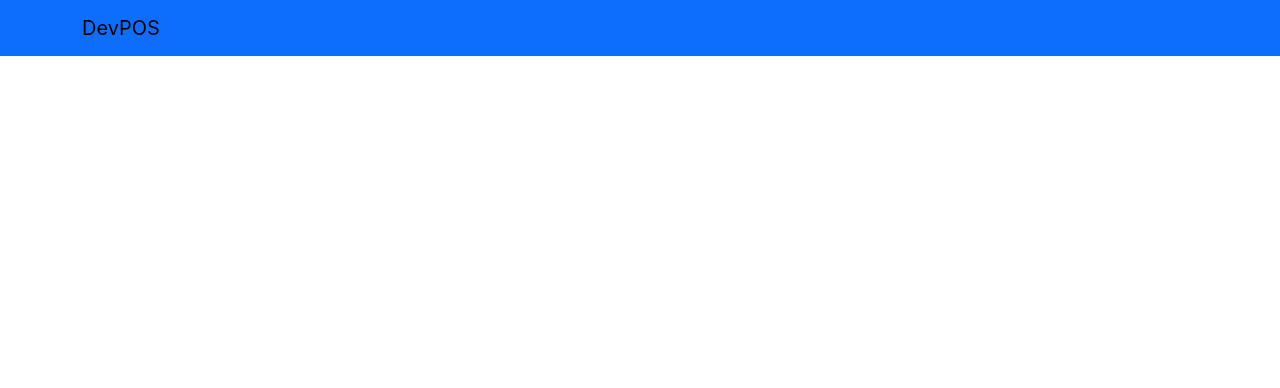
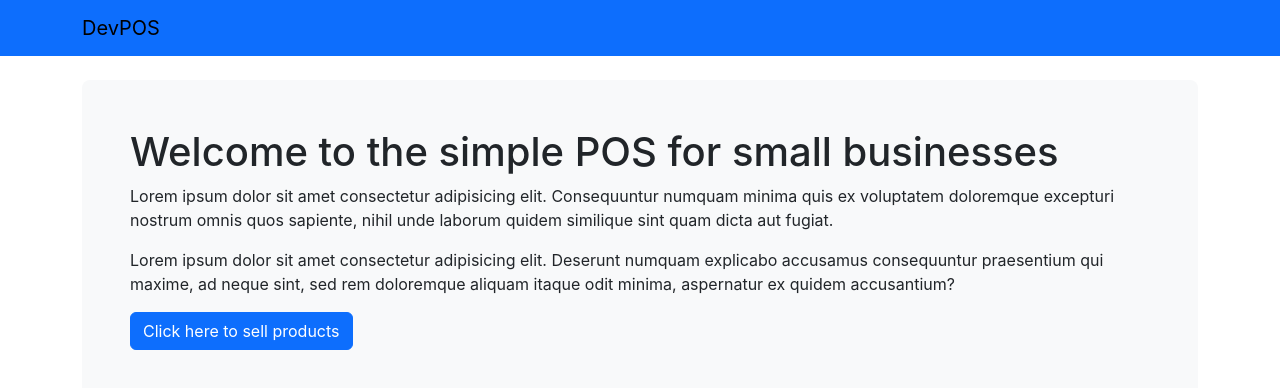
Before and after one commit to biddet/react-store, a React (Create React App) app in the folder frontend/: page / in a window 1280 px wide. Shown: the top 388 px of the page. Built offline with nearby package versions, Linux system fonts and the light colour scheme.

Commit message:
add content to home page

```diff
--- a/frontend/src/pages/HomePage.jsx
+++ b/frontend/src/pages/HomePage.jsx
@@ -10,10 +10,18 @@ function HomePage() {
                     <Link to="/" className="navbar-brand" >DevPOS</Link>
                 </div>
             </nav>
-
         </header>
         <main>
+            <div className="container mt-3">
+              <div className="bg-light p-5 mt-4 rounded-3">
+                    <h1>Welcome to the simple POS for small businesses</h1>
+                    <p>Lorem ipsum dolor sit amet consectetur adipisicing elit. Consequuntur numquam minima quis ex voluptatem doloremque excepturi nostrum omnis quos sapiente, nihil unde laborum quidem similique sint quam dicta aut fugiat.</p>
+                    <p>Lorem ipsum dolor sit amet consectetur adipisicing elit. Deserunt numquam explicabo accusamus consequuntur praesentium qui maxime, ad neque sint, sed rem doloremque aliquam itaque odit minima, aspernatur ex quidem accusantium?</p>
+                    <Link to="/pos" className="btn btn-primary"> Click here to sell products</Link>
+              </div>
 
+
+            </div>
         </main>
     </div>
   )
--- a/frontend/src/pages/POSPage.jsx
+++ b/frontend/src/pages/POSPage.jsx
@@ -1,9 +1,9 @@
 import React from 'react'
 
 function POSPage() {
-  return (
-    <div>POSPage</div>
-  )
+    return (
+        <div>POSPage</div>
+    )
 }
 
 export default POSPage
```
Also changed, not shown: frontend/src/App.js (indentation only), frontend/src/index.css (indentation only).
